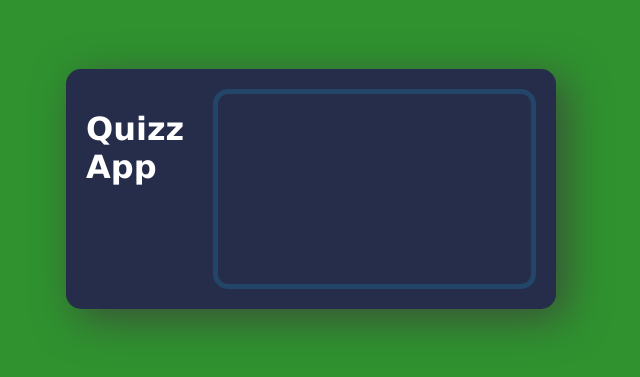
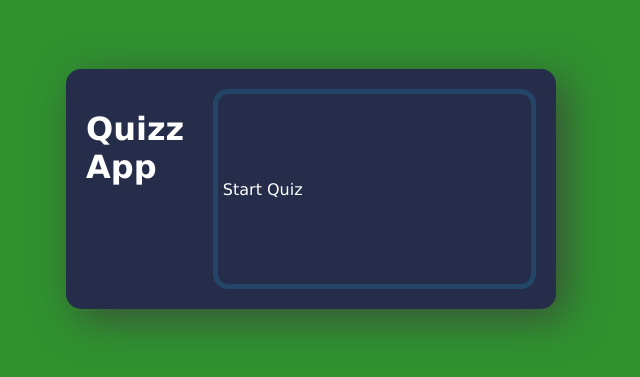
Before and after one commit to iamneo-production/abeaaeffddddbbedcfcfdfbedeaaeafdbbc, a React (Create React App) app in the folder reactapp/: page / in a window 1280 px wide. Shown: the part 211-588 px from the top of the page, without its empty margins (329-969 px from the left). Built offline with nearby package versions, Linux system fonts and the light colour scheme.

Commit message:
Backup Commit

```diff
--- a/reactapp/src/App.js
+++ b/reactapp/src/App.js
@@ -113,14 +113,14 @@ const resetQuiz=()=>
                     <Banner/>
                     You have answered {score} / {Questionbank.length} Correctly
                     <>
-                       <Button type="submit" onClick={resetQuiz} text = "Start Quiz"></Button>
+                       <Button type="submit" onClick={resetQuiz} text = "Start Quiz">Start Quiz</Button>
                     </>
                 </div>
             )
                 : (
                     <>
                     <h1>Quizz App</h1>
-                      {!showQuiz && !showResult && <Button  onClick={() => handleQuizButton()} text = "Start Quiz"></Button>}
+                      {!showQuiz && !showResult && <Button  onClick={() => handleQuizButton()} text = "Start Quiz">Start Quiz</Button>}
                       {showQuiz && (
                         <div>
                         <div className='question-section'>
@@ -142,8 +142,8 @@ const resetQuiz=()=>
                         </div>
                         </div>)}
                         {showResult? (
-                        <div className='answer-section'>
-                          <Button onClick={() => handleResultsButton()} text="Show Results"></Button>
+                        <div className='result-section'>
+                          <Button onClick={() => handleResultsButton()} text = "Show Results">Show Results</Button>
 
                         </div>) : <></>
                         }
```
